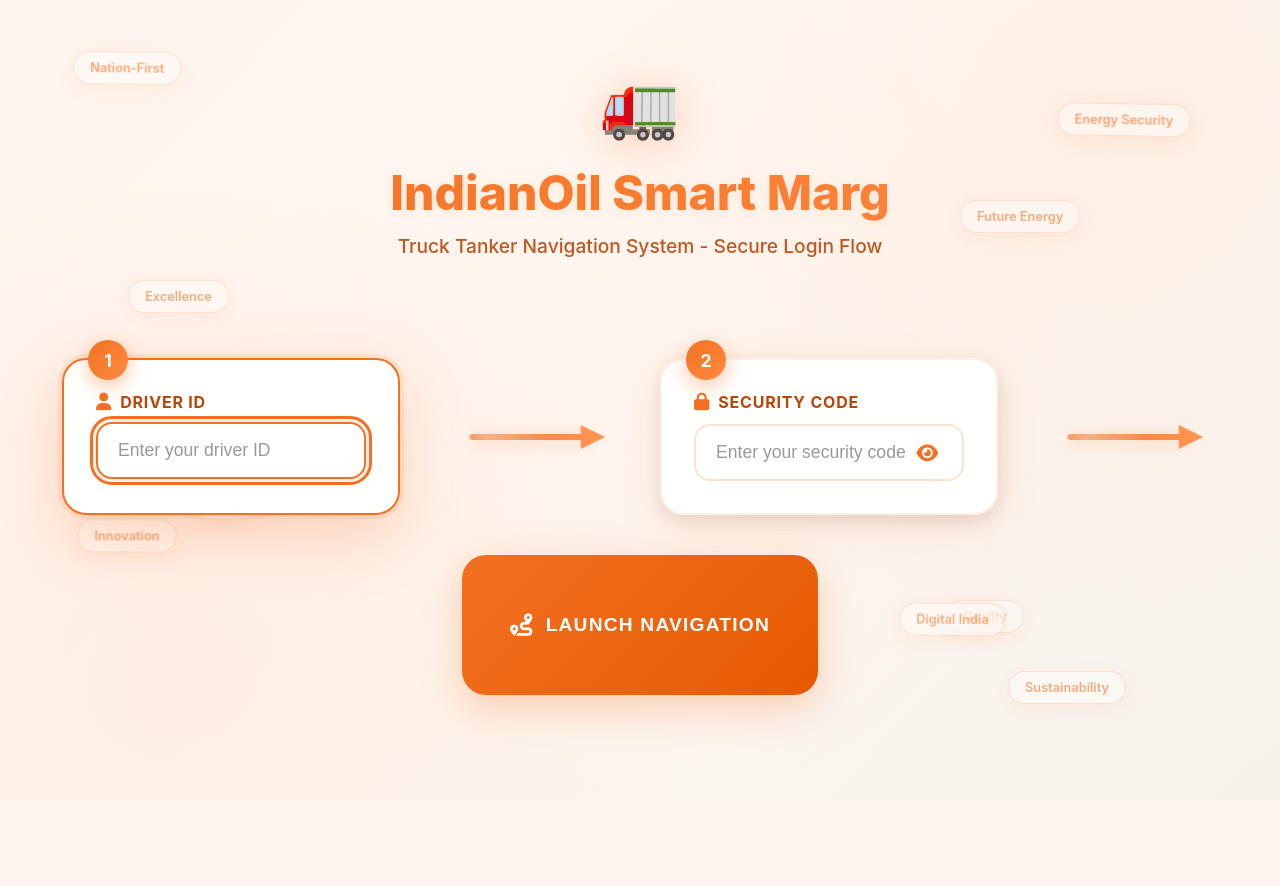
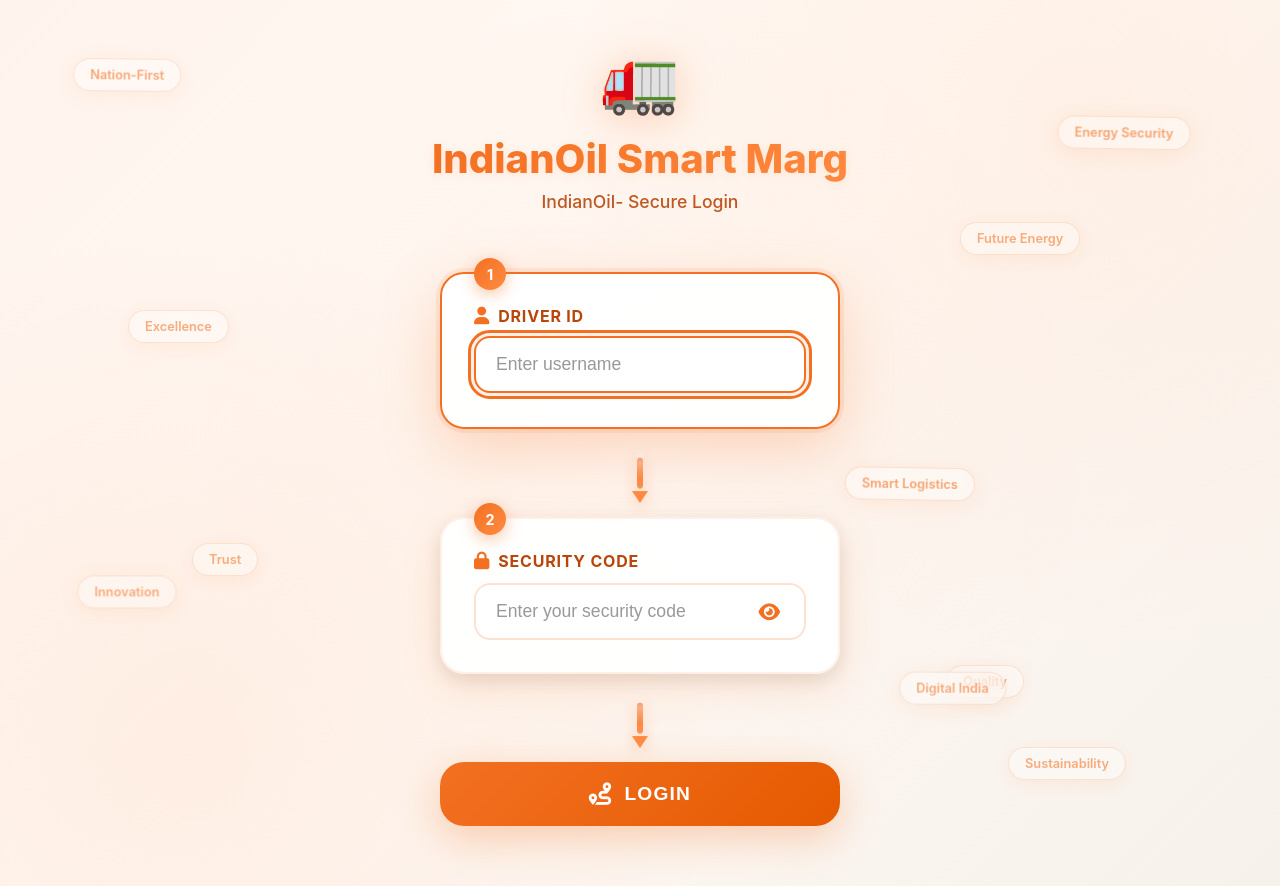
Before and after one commit to kiran20-20/traial_1, a Flask app: page /login in a window 1280 px wide. Before the commit the page ends 729 px from the top, so only its background shows below. Run offline with Flask 3, Linux system fonts and the light colour scheme.

Commit message:
Update login.html

```diff
--- a/templates/login.html
+++ b/templates/login.html
@@ -101,20 +101,20 @@
         .flow-container {
             position: relative;
             width: 100%;
-            max-width: 1200px;
-            padding: 40px 20px;
+            max-width: 480px;
+            padding: 20px;
         }
 
         /* Header */
         .header {
             text-align: center;
-            margin-bottom: 60px;
+            margin-bottom: 40px;
             animation: fadeInDown 0.8s ease-out;
         }
 
         .truck-icon {
             font-size: 4rem;
-            margin-bottom: 20px;
+            margin-bottom: 16px;
             animation: bounce 3s infinite;
             filter: drop-shadow(0 4px 20px rgba(243, 112, 34, 0.3));
         }
@@ -132,39 +132,39 @@
         }
 
         .header h1 {
-            font-size: 3rem;
+            font-size: 2.5rem;
             font-weight: 800;
             background: linear-gradient(135deg, var(--iocl-primary), var(--iocl-accent));
             -webkit-background-clip: text;
             -webkit-text-fill-color: transparent;
             background-clip: text;
-            margin-bottom: 12px;
+            margin-bottom: 8px;
             text-shadow: 0 2px 10px rgba(243, 112, 34, 0.1);
         }
 
         .header p {
-            font-size: 1.2rem;
+            font-size: 1.1rem;
             color: var(--iocl-dark);
             font-weight: 500;
             opacity: 0.9;
         }
 
-        /* Enhanced Flow Layout */
+        /* Vertical Flow Layout */
         .flow-layout {
             display: flex;
+            flex-direction: column;
             align-items: center;
-            justify-content: center;
-            flex-wrap: wrap;
-            gap: 40px;
-            padding: 40px 0;
+            gap: 24px;
+            padding: 20px 0;
             position: relative;
         }
 
         /* Flow Steps */
         .flow-step {
             position: relative;
+            width: 100%;
             display: flex;
-            align-items: center;
+            justify-content: center;
             animation: slideInUp 0.8s ease-out;
         }
 
@@ -207,15 +207,12 @@
             border: 2px solid rgba(243, 112, 34, 0.1);
             transition: all 0.4s cubic-bezier(0.4, 0, 0.2, 1);
             position: relative;
-            min-width: 280px;
-            min-height: 140px;
-            display: flex;
-            flex-direction: column;
-            justify-content: center;
+            width: 100%;
+            max-width: 400px;
         }
 
         .input-box:hover {
-            transform: translateY(-8px) scale(1.02);
+            transform: translateY(-4px);
             box-shadow:
                 0 20px 60px rgba(243, 112, 34, 0.2),
                 0 10px 30px rgba(0, 0, 0, 0.15);
@@ -273,35 +270,37 @@
 
         .step-number {
             position: absolute;
-            top: -20px;
-            left: 24px;
+            top: -16px;
+            left: 32px;
             background: linear-gradient(135deg, var(--iocl-primary), var(--iocl-accent));
             color: white;
-            width: 40px;
-            height: 40px;
+            width: 32px;
+            height: 32px;
             border-radius: 50%;
             display: flex;
             align-items: center;
             justify-content: center;
-            font-size: 1.1rem;
+            font-size: 0.9rem;
             font-weight: bold;
-            box-shadow: 0 6px 20px rgba(243, 112, 34, 0.4);
+            box-shadow: 0 4px 16px rgba(243, 112, 34, 0.4);
             z-index: 10;
         }
 
-        /* Connection with Arrow - Simple Approach */
+        /* Vertical Connection with Arrow */
         .flow-connection {
             display: flex;
+            flex-direction: column;
             align-items: center;
             justify-content: center;
-            margin: 0 30px;
+            height: 40px;
             position: relative;
+            width: 100%;
         }
 
         .arrow-line {
-            width: 120px;
-            height: 6px;
-            background: linear-gradient(90deg, var(--iocl-primary), var(--iocl-accent));
+            width: 6px;
+            height: 30px;
+            background: linear-gradient(180deg, var(--iocl-primary), var(--iocl-accent));
             border-radius: 3px;
             position: relative;
             box-shadow: 0 3px 15px rgba(243, 112, 34, 0.3);
@@ -310,51 +309,52 @@
 
         .arrow-head {
             position: absolute;
-            right: -12px;
-            top: 50%;
-            transform: translateY(-50%);
-            width: 24px;
-            height: 24px;
-            background: var(--iocl-accent);
-            clip-path: polygon(0% 0%, 100% 50%, 0% 100%);
+            bottom: -8px;
+            left: 50%;
+            transform: translateX(-50%);
+            width: 0;
+            height: 0;
+            border-left: 8px solid transparent;
+            border-right: 8px solid transparent;
+            border-top: 12px solid var(--iocl-accent);
             animation: arrowBounce 2s ease-in-out infinite;
-            box-shadow: 0 3px 10px rgba(243, 112, 34, 0.4);
+            filter: drop-shadow(0 3px 8px rgba(243, 112, 34, 0.4));
         }
 
         .flow-shine {
             position: absolute;
-            top: 0;
-            left: -100%;
+            top: -100%;
+            left: 0;
             width: 100%;
             height: 100%;
-            background: linear-gradient(90deg, transparent, rgba(255,255,255,0.4), transparent);
+            background: linear-gradient(180deg, transparent, rgba(255,255,255,0.4), transparent);
             border-radius: 3px;
-            animation: shine 3s ease-in-out infinite;
+            animation: shineVertical 3s ease-in-out infinite;
         }
 
         @keyframes flowPulse {
             0%, 100% {
                 opacity: 0.8;
-                transform: scaleX(1);
+                transform: scaleY(1);
             }
             50% {
                 opacity: 1;
-                transform: scaleX(1.02);
+                transform: scaleY(1.05);
             }
         }
 
         @keyframes arrowBounce {
             0%, 100% {
-                transform: translateY(-50%) translateX(0);
+                transform: translateX(-50%) translateY(0);
             }
             50% {
-                transform: translateY(-50%) translateX(3px);
+                transform: translateX(-50%) translateY(3px);
             }
         }
 
-        @keyframes shine {
-            0% { left: -100%; }
-            50%, 100% { left: 100%; }
+        @keyframes shineVertical {
+            0% { top: -100%; }
+            50%, 100% { top: 100%; }
         }
 
         /* Enhanced Login Button */
@@ -363,7 +363,7 @@
             color: white;
             border: none;
             border-radius: 24px;
-            padding: 24px 48px;
+            padding: 20px 40px;
             font-size: 1.2rem;
             font-weight: 700;
             cursor: pointer;
@@ -373,22 +373,23 @@
             text-transform: uppercase;
             letter-spacing: 1.2px;
             box-shadow: 0 12px 40px rgba(243, 112, 34, 0.3);
-            min-width: 280px;
-            min-height: 140px;
+            width: 100%;
+            max-width: 400px;
             display: flex;
             align-items: center;
             justify-content: center;
             gap: 12px;
+            min-height: 64px;
         }
 
         .login-button:hover {
-            transform: translateY(-10px) scale(1.05);
+            transform: translateY(-4px);
             box-shadow: 0 20px 60px rgba(243, 112, 34, 0.4);
             background: linear-gradient(135deg, var(--iocl-accent), var(--iocl-primary));
         }
 
         .login-button:active {
-            transform: translateY(-6px) scale(1.02);
+            transform: translateY(-2px);
         }
 
         .login-button:disabled {
@@ -607,7 +584,7 @@
         <div class="header">
             <div class="truck-icon">🚛</div>
             <h1>IndianOil Smart Marg</h1>
-            <p>Truck Tanker Navigation System - Secure Login Flow</p>
+            <p>IndianOil- Secure Login</p>
         </div>
 
         <!-- Login Flow -->
@@ -621,16 +598,16 @@
                             <i class="fas fa-user"></i> Driver ID
                         </label>
                         <input type="text" id="username" name="username" required
-                               placeholder="Enter your driver ID" autocomplete="username">
+                               placeholder="Enter username" autocomplete="username">
                     </div>
                 </div>
 
-                <!-- Connection Arrow -->
+                <!-- Vertical Connection Arrow -->
                 <div class="flow-connection">
                     <div class="arrow-line">
                         <div class="flow-shine"></div>
-                        <div class="arrow-head"></div>
                     </div>
+                    <div class="arrow-head"></div>
                 </div>
 
                 <!-- Step 2: Password -->
@@ -648,19 +625,19 @@
                     </div>
                 </div>
 
-                <!-- Connection Arrow -->
+                <!-- Vertical Connection Arrow -->
                 <div class="flow-connection">
                     <div class="arrow-line">
                         <div class="flow-shine"></div>
-                        <div class="arrow-head"></div>
                     </div>
+                    <div class="arrow-head"></div>
                 </div>
 
                 <!-- Step 3: Login Button -->
                 <div class="flow-step">
                     <button type="submit" class="login-button" id="loginButton">
                         <i class="fas fa-route"></i>
-                        <span>Launch Navigation</span>
+                        <span>Login</span>
                     </button>
                 </div>
             </div>
@@ -745,7 +722,7 @@
 
                 if (!username) {
                     e.preventDefault();
-                    this.showAlert('Please enter your Driver ID', 'error');
+                    this.showAlert('Please enter your Username', 'error');
                     this.usernameInput.focus();
                     return;
                 }
@@ -828,12 +805,12 @@
                 // Connection lines animation
                 document.querySelectorAll('.flow-connection').forEach((connection, index) => {
                     connection.style.opacity = '0';
-                    connection.style.transform = 'scaleX(0)';
+                    connection.style.transform = 'scaleY(0)';
 
                     setTimeout(() => {
                         connection.style.transition = 'all 0.6s cubic-bezier(0.4, 0, 0.2, 1)';
                         connection.style.opacity = '1';
-                        connection.style.transform = 'scaleX(1)';
+                        connection.style.transform = 'scaleY(1)';
                     }, (index + 3) * 200 + 400);
                 });
             }
```
Also changed, not shown: other parts of templates/login.html (+11 -35 lines).
